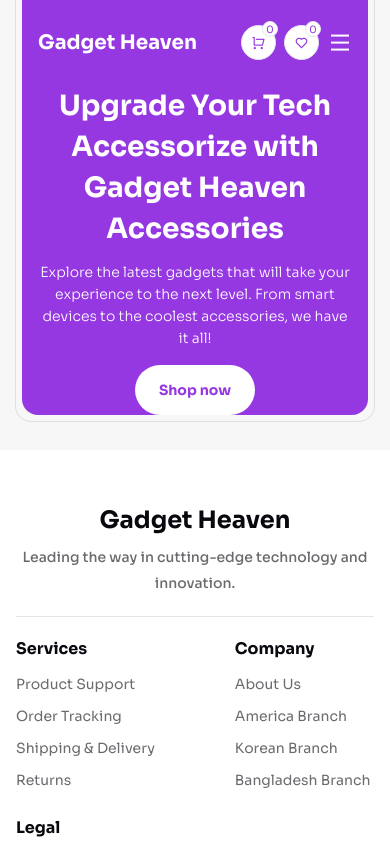
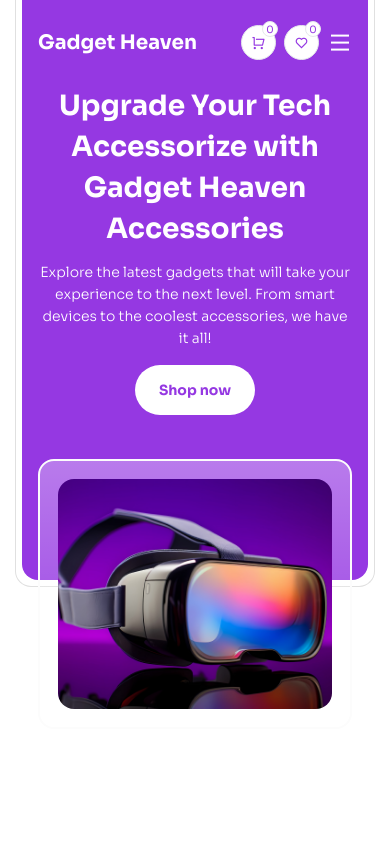
Before and after one commit to devrakibulrahman/gadget-heaven, a React (Vite) app: page / in a window 390 px wide. Shown: the top 844 px of the page. Built offline with nearby package versions, Linux system fonts and the light colour scheme.

Commit message:
add banner in home section with responsive done on 11/6/2024 at 09:54 am

```diff
--- a/src/layout/Root.jsx
+++ b/src/layout/Root.jsx
@@ -5,7 +5,7 @@ import Footer from '../components/Footer.jsx';
 const Root = () => {
     const routeLocation = useLocation();
     return (
-        <div className="w-full min-h-screen bg-[#F7F7F7]">
+        <div className="w-full min-h-screen">
             <Navbar></Navbar>
             <div className={`w-full min-h-[365px] ${routeLocation.pathname === '/' || 'min-h-[413px]'}`}>
                 <Outlet />
--- a/src/pages/Home.jsx
+++ b/src/pages/Home.jsx
@@ -1,19 +1,28 @@
 
 const Home = () => {
     return (
-        <div className="relative w-full min-h-[100px] px-[15px]">
+        <div className="w-full min-h-[1050px] px-[15px]">
             <div className="w-full min-h-[100px] border-l border-r border-b border-[#e0e0e0] rounded-bl-2xl rounded-br-2xl pb-[6px] pl-[6px] pr-[6px]">
-                <div className="w-full min-h-[200px] bg-[#9538E2] rounded-bl-2xl rounded-br-2xl">
+                <div className="w-full bg-[#9538E2] rounded-bl-2xl rounded-br-2xl">
                     <div className="container mx-auto px-4">
-                        <div className="w-full">
-                            <div className="w-full flex items-center justify-center">
-                                <div className="w-full flex items-center justify-center flex-col text-center max-w-[1120px]">
-                                    <h1 className="font-sora text-[28px] leading-[41px] font-bold text-white mb-3 md:text-[35px] md:leading-[54px] lg:text-[45px] lg:leading-[64px] xl:text-[56px] xl:leading-[72px] sm:mb-4 md:mb-5 lg:mb-6">Upgrade Your Tech Accessorize with Gadget Heaven Accessories</h1>
+                        <div className="w-full relative">
+                            <div className="w-full flex items-center justify-center mb-[45px]">
+                                <div className="w-full max-w-[1120px] flex items-center justify-center flex-col text-center">
+                                    <h1 className="font-sora text-[28px] leading-[41px] font-bold text-white mb-3 sm:text-[32px] sm:leading-[48px] md:text-[35px] md:leading-[54px] lg:text-[45px] lg:leading-[64px] xl:text-[56px] xl:leading-[72px] sm:mb-4 md:mb-5 lg:mb-6">Upgrade Your Tech Accessorize with Gadget Heaven Accessories</h1>
                                     <div className="w-full max-w-[790px] text-center">
                                         <p className="font-sora text-sm leading-[22px] font-light text-[#FFFFFF] md:text-base md:leading-[26px]">Explore the latest gadgets that will take your experience to the next level. From smart devices to the coolest accessories, we have it all!</p>
                                     </div>
                                     <div className="w-full flex items-center justify-center mt-4 md:mt-5 lg:mt-6 xl:mt-8">
                                         <button className="py-3 px-6 bg-white rounded-full font-sora text-sm leading-[26px] font-bold text-[#9538E2] md:text-base lg:text-xl md:py-[15px] md:px-[28px] lg:px-[30px]">Shop now</button>
+                                    </div>
+                                </div>
+                            </div>
+                            <div className="w-full min-h-[120px] relative sm:min-h-[120px] md:min-h-[150px] lg:min-h-[200px]">
+                                <div className="w-full absolute bottom-[-124%] left-0 flex items-center justify-center sm:bottom-[-174%] md:bottom-[-165%] lg:bottom-[-149%] xl:bottom-[-205%]">
+                                    <div className="w-full max-w-[1060px] min-h-[250px] bg-gradient-to-b from-[#ffffff56] to-[#ffffff00] border-2 border-[#fcfcfc] p-[2px] rounded-2xl sm:rounded-2xl md:rounded-3xl lg:rounded-[32px] sm:min-h-[280px] md:max-w-[650px] md:min-h-[350px] lg:min-h-[450px] lg:max-w-[850px] xl:max-w-[1062px] xl:min-h-[563px]">
+                                        <div className="w-full h-full p-4 sm:p-5 md:p-6 rounded-2xl sm:rounded-2xl md:rounded-3xl lg:rounded-[32px]">
+                                            <div className="w-full h-[230px] rounded-2xl bg-banner bg-center bg-cover bg-no-repeat sm:rounded-2xl md:rounded-3xl sm:h-[280px] md:h-[350px] lg:h-[450px] xl:h-[563px] overflow-hidden"></div>
+                                        </div>
                                     </div>
                                 </div>
                             </div>
--- a/tailwind.config.js
+++ b/tailwind.config.js
@@ -9,6 +9,9 @@ export default {
       fontFamily: {
         sora: ["Sora", "sans-serif"]
       },
+      backgroundImage: {
+        'banner': 'url(./assets/img/banner.jpg)'
+      }
     },
   },
   plugins: [],
```
Also changed, not shown: src/assets/img/banner.jpg (added).
